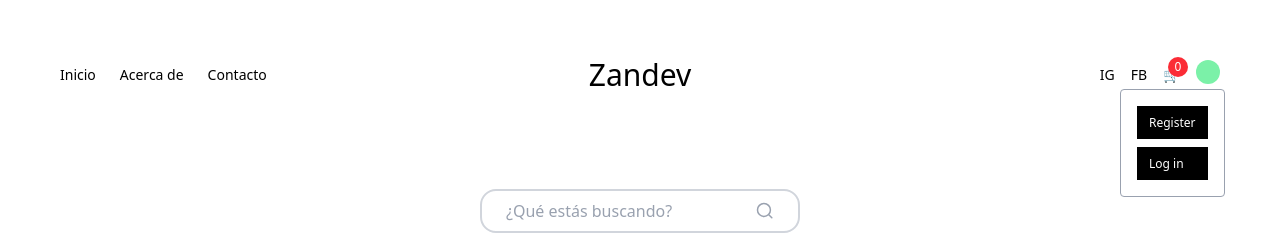
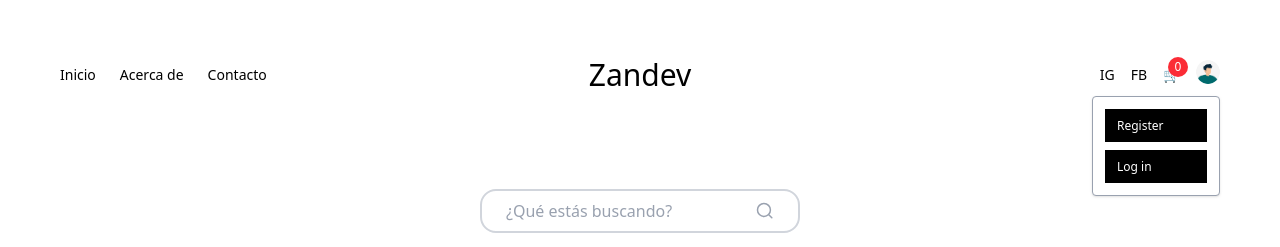
Before and after one commit to ZanderMC/ecommerceapp, a Next.js app: page / in a window 1280 px wide. Both pictures are taken after a click on the button 1208 px from the left and 72 px from the top of the page. Shown: the top 247 px of the page. Built offline with nearby package versions, Linux system fonts and the light colour scheme; no server answers; the database is empty.

Commit message:
style: update UserPerfil component button styling and improve dropdown positioning

```diff
--- a/app/components/UserPerfil.tsx
+++ b/app/components/UserPerfil.tsx
@@ -14,11 +14,11 @@ export function UserPerfil({ isLoggedIn, onLogout }: UserPerfilProps){
 
     return(
         <section className="relative">
-        <button onClick={()=>{setIsOpen(!isOpen)}} className="bg-green-300 rounded-full size-6   ">
+        <button onClick={()=>{setIsOpen(!isOpen)}} className="size-6 rounded-full bg-[url('/userperfil.webp')] bg-cover bg-center">
 
         </button>
 
-        {isOpen && <article  className="   cursor-pointer absolute z-10  -bottom-27  -left-19  bg-white  rounded border-gray-400 border-1 border-solid p-4 flex flex-col gap-2 c">
+        {isOpen && <article  className="absolute right-0 top-9 z-30 flex min-w-32 cursor-pointer flex-col gap-2 rounded border border-gray-400 bg-white p-3 shadow-sm">
             {isLoggedIn ? (
                 <button
                     type="button"
```
Also changed, not shown: public/userperfil.webp (added).
